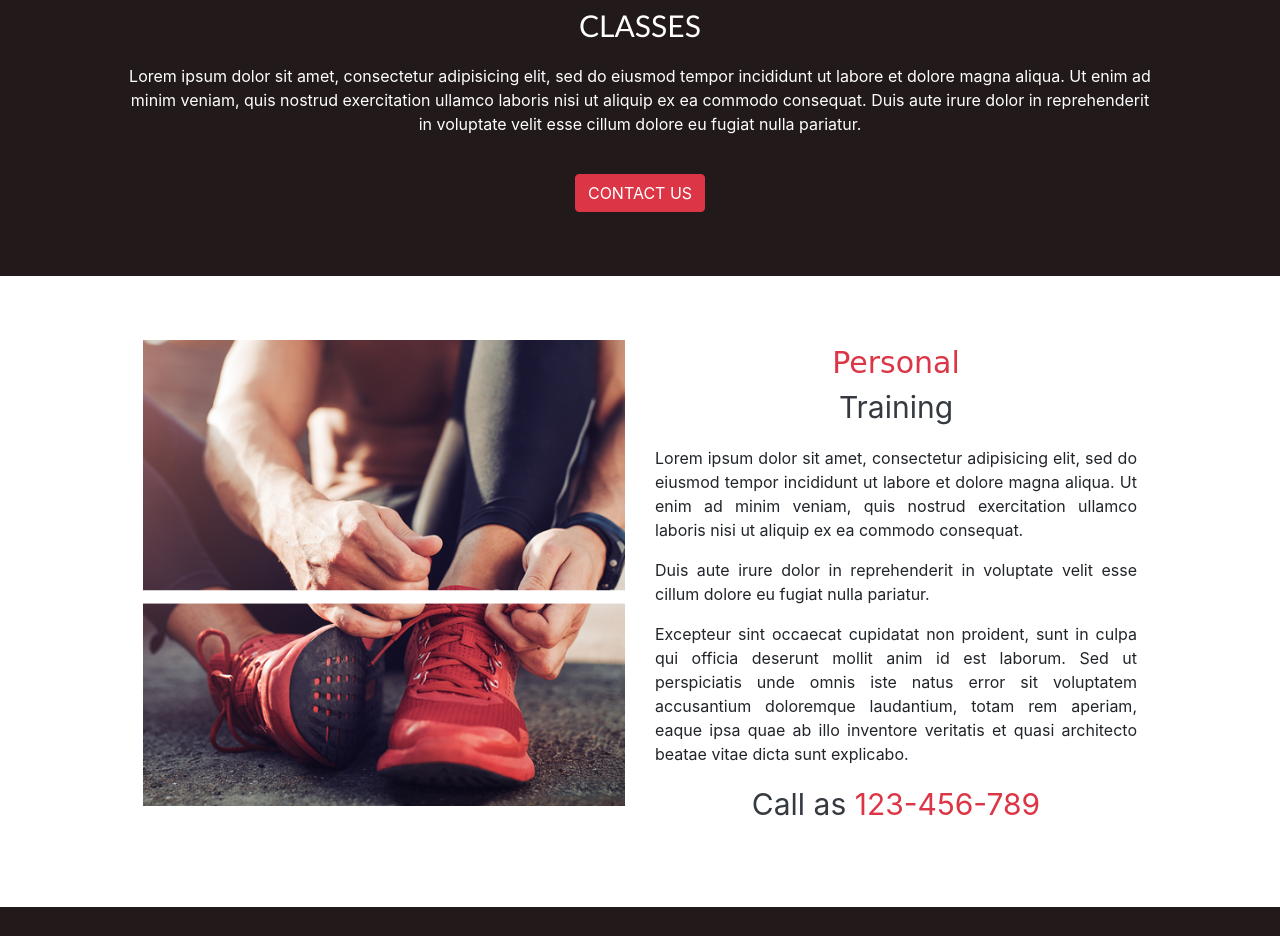
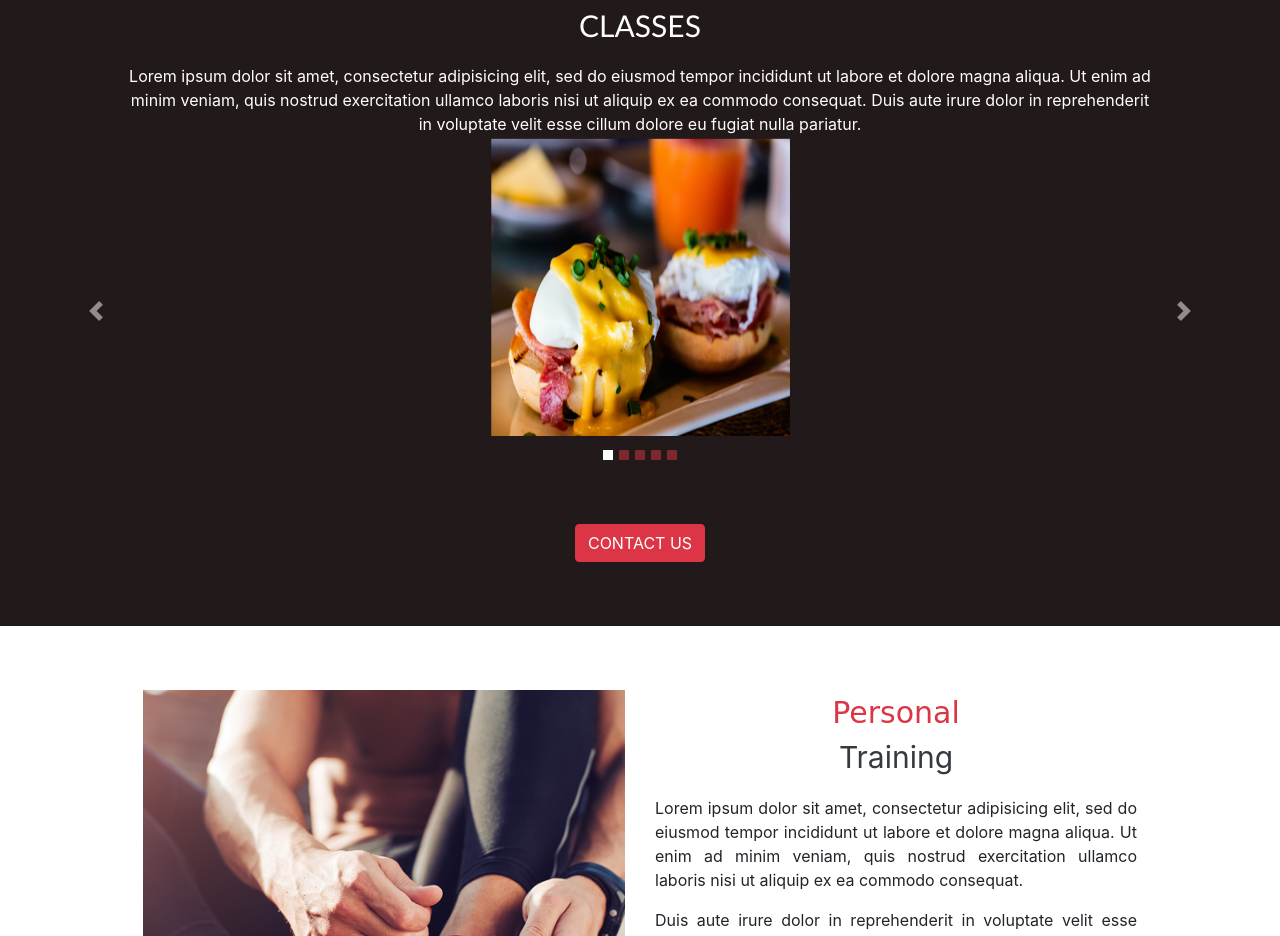
Before and after one commit to KatyaTym/Rogue_chefs_site, a plain HTML site: page index.html in a window 1280 px wide. Shown: the part 1274-2210 px from the top of the page. Drawn offline with nearby package versions, Linux system fonts and the light colour scheme.

Commit message:
Add food carousel

```diff
--- a/index.html
+++ b/index.html
@@ -13,7 +13,9 @@
     <script src="https://cdn.jsdelivr.net/gh/fancyapps/fancybox@3.5.7/dist/jquery.fancybox.min.js"></script>
     <script src='https://kit.fontawesome.com/a076d05399.js'></script>
     <link rel="stylesheet" type="text/css" href="style.css">
-    <!-- <script src="main.js"></script> -->
+    <script src="https://ajax.googleapis.com/ajax/libs/jquery/3.4.1/jquery.min.js"></script>
+    <script src="https://cdnjs.cloudflare.com/ajax/libs/popper.js/1.14.7/umd/popper.min.js"></script>
+    <script src="https://maxcdn.bootstrapcdn.com/bootstrap/4.3.1/js/bootstrap.min.js"></script>
 </head>
 
 <body>
@@ -72,6 +74,41 @@
         <p class="font_sans_serif font_size_large text-center">CLASSES</p>
         <p class="text-white container_margin text-center">Lorem ipsum dolor sit amet, consectetur adipisicing elit, sed do eiusmod tempor incididunt ut labore et dolore magna aliqua. Ut enim ad minim veniam, quis nostrud exercitation ullamco laboris nisi ut aliquip ex ea commodo consequat. Duis aute irure dolor in reprehenderit in voluptate velit esse cillum dolore eu fugiat nulla pariatur.
         </p>
+        <div id="food_caruosel" class="carousel slide" data-ride="carousel" data-interval="9000">
+            <!-- Indicators -->
+            <ul class="carousel-indicators">
+                <li data-target="#food_caruosel" data-slide-to="0" class="active"></li>
+                <li data-target="#food_caruosel" data-slide-to="1"></li>
+                <li data-target="#food_caruosel" data-slide-to="2"></li>
+                <li data-target="#food_caruosel" data-slide-to="3"></li>
+                <li data-target="#food_caruosel" data-slide-to="4"></li>
+            </ul>
+            <!-- The slideshow -->
+            <div class="carousel-inner" role="listbox">
+                <div class="carousel-item text-center active">
+                    <img src="img/food_1.png" alt="food">
+                </div>
+                <div class="carousel-item text-center">
+                    <img src="img/food_2.png" alt="food">
+                </div>
+                <div class="carousel-item text-center">
+                    <img src="img/food_3.png" alt="food">
+                </div>
+                <div class="carousel-item text-center">
+                    <img src="img/food_4.png" alt="food">
+                </div>
+                <div class="carousel-item text-center">
+                    <img src="img/food_5.png" alt="food">
+                </div>
+            </div>
+            <!-- Left and right controls -->
+            <a class="carousel-control-prev" href="#food_caruosel" data-slide="prev">
+                <span class="carousel-control-prev-icon"></span>
+            </a>
+            <a class="carousel-control-next" href="#food_caruosel" data-slide="next">
+                <span class="carousel-control-next-icon"></span>
+            </a>
+        </div>
         <div class="text_margin text_padding text-center">
             <button type="button" class="btn btn-danger">CONTACT US</button>
         </div>
@@ -178,7 +215,7 @@
             </li>
             <li class="nav-item nav_item_spacing text-center">
                 <a class="nav-link font_sans_serif nav_item_font_size align-middle" href="#">
-                    <span >
+                    <span>
                         Contact Us
                     </span>
                 </a>
--- a/style.css
+++ b/style.css
@@ -143,6 +143,31 @@
     padding-top: 0.5rem;
 }
 
+.carousel-inner img {
+    width: 100%;
+}
+
+.carousel-indicators li {
+    width: 10px;
+    height: 10px;
+    background-color: #dc3545;
+}
+
+#food_caruosel.carousel {
+    margin-left: auto;
+    margin-right: auto;
+    padding-bottom: 50px;
+}
+
+.carousel-item img {
+    position: relative;
+    width:  300px;
+    height: 300px;
+    background-position: 50% 50%;
+    background-repeat:   no-repeat;
+    background-size:     cover;
+}
+
 @media (min-width: 994px) {
     .nav_item_font_size {
         font-size: 1rem;
```
